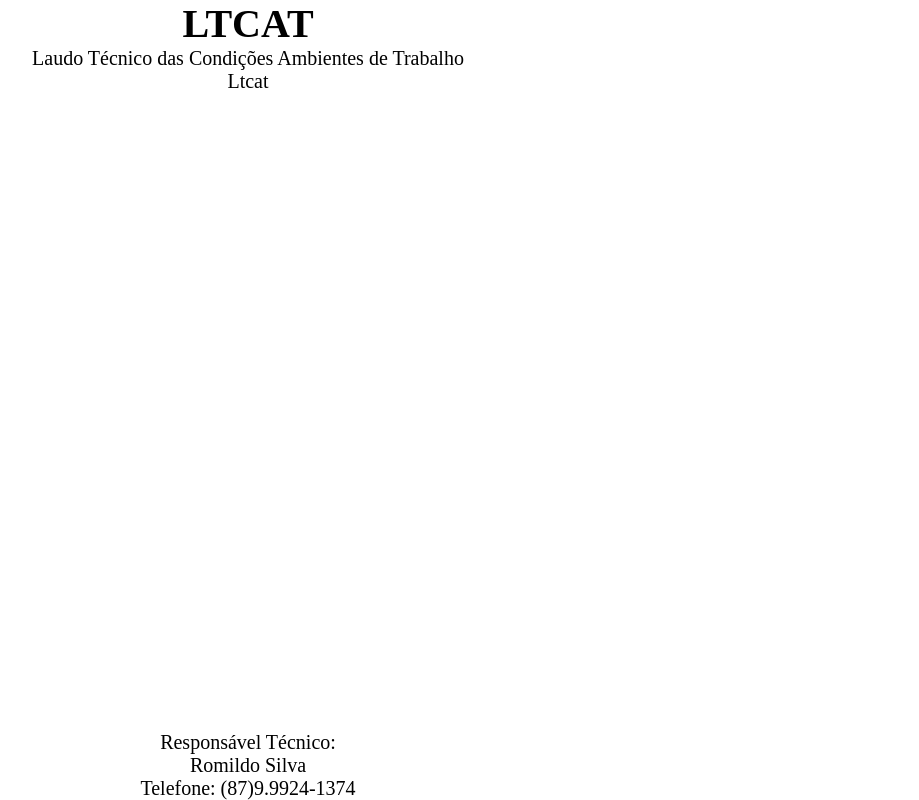
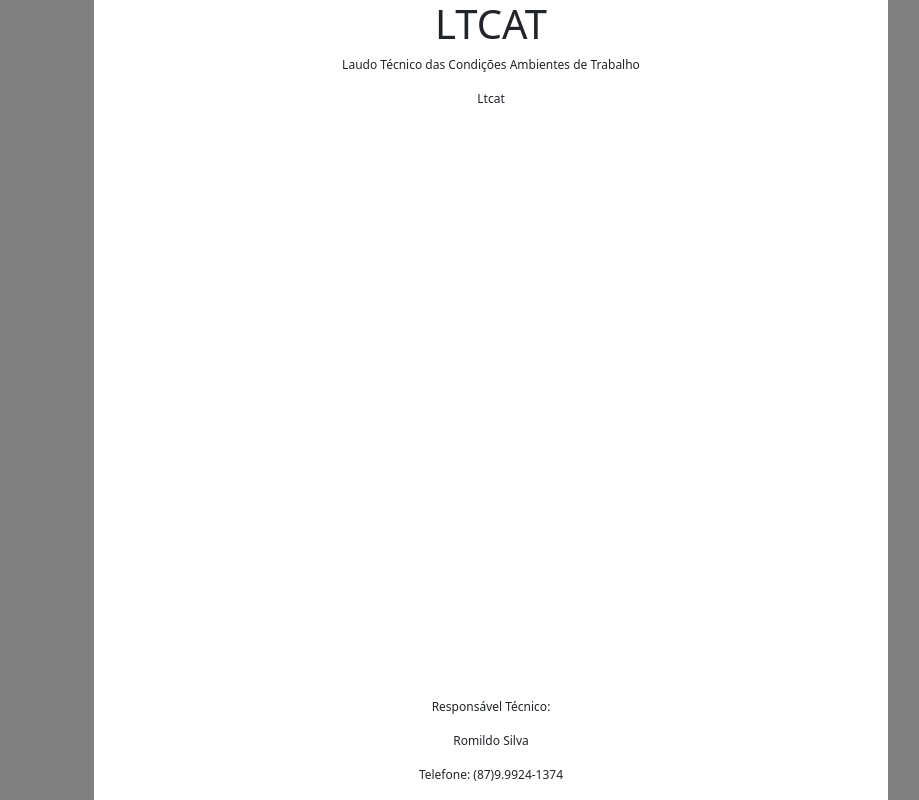
Before and after one commit to RomildoFH/easy-ltcat, a React (Create React App) app: page /easy-ltcat/sobre in a window 1280 px wide. Shown: the whole page, without its empty margins (149-1068 px from the left). Built offline with nearby package versions, Linux system fonts and the light colour scheme.

Commit message:
Criado formulário de busca

```diff
--- a/public/index.html
+++ b/public/index.html
@@ -24,7 +24,8 @@
       work correctly both with client-side routing and a non-root public URL.
       Learn how to configure a non-root public URL by running `npm run build`.
     -->
-    <title>React App</title>
+    <link href="https://cdn.jsdelivr.net/npm/bootstrap@5.3.0-alpha1/dist/css/bootstrap.min.css" rel="stylesheet" integrity="sha384-GLhlTQ8iRABdZLl6O3oVMWSktQOp6b7In1Zl3/Jr59b6EGGoI1aFkw7cmDA6j6gD" crossorigin="anonymous">
+    <title>Easy LTCAT</title>
   </head>
   <body>
     <noscript>You need to enable JavaScript to run this app.</noscript>
--- a/src/index.css
+++ b/src/index.css
@@ -8,15 +8,18 @@ html {
 
 body {
   height: 100%;
-  font-size: 20px;
+  font-size: 12px;
+  background-color: gray;
 }
 
 div#root {
   height: 100%; /* remove this line to see div.app is no more 100% height */
   min-height: max-content;
-  /* background-color: indigo; */
+  background-color: white;
   max-width: 794px;
   box-sizing: border-box;
+  margin-left: auto;
+  margin-right: auto;
 }
 
 .App {
--- a/src/pages/Home.js
+++ b/src/pages/Home.js
@@ -39,12 +39,26 @@ function Home() {
     <div className="page-container">
       <form id="search-form">
         <p>Bem vindo(a), por favor, insira o CNPJ da empresa da qual deseja visualizar o LTCAT</p>
-        <label>CNPJ
-          <input type="text" />
-        </label>
-        <label>Nome da Empresa
-          <input type="text" />
-        </label>
+        <div className="form-floating mb-3">
+          <input
+            type="text"
+            className="form-control"
+            id="input-cnpj"
+            placeholder="00.000.000/0001-00"
+            name="cnpj"
+            onChange={ handleChange } />
+          <label htmlFor="input-cnpj">CNPJ</label>
+        </div>
+        <div className="form-floating mb-3">
+          <input
+            type="text"
+            className="form-control"
+            id="input-nome-empresa"
+            placeholder="nome da empresa a ser consultada"
+            name="nomeEmpresa"
+            onChange={ handleChange } />
+          <label htmlFor="input-nome-empresa">Nome da empresa</label>
+        </div>
       </form>
     </div>
   )
```
